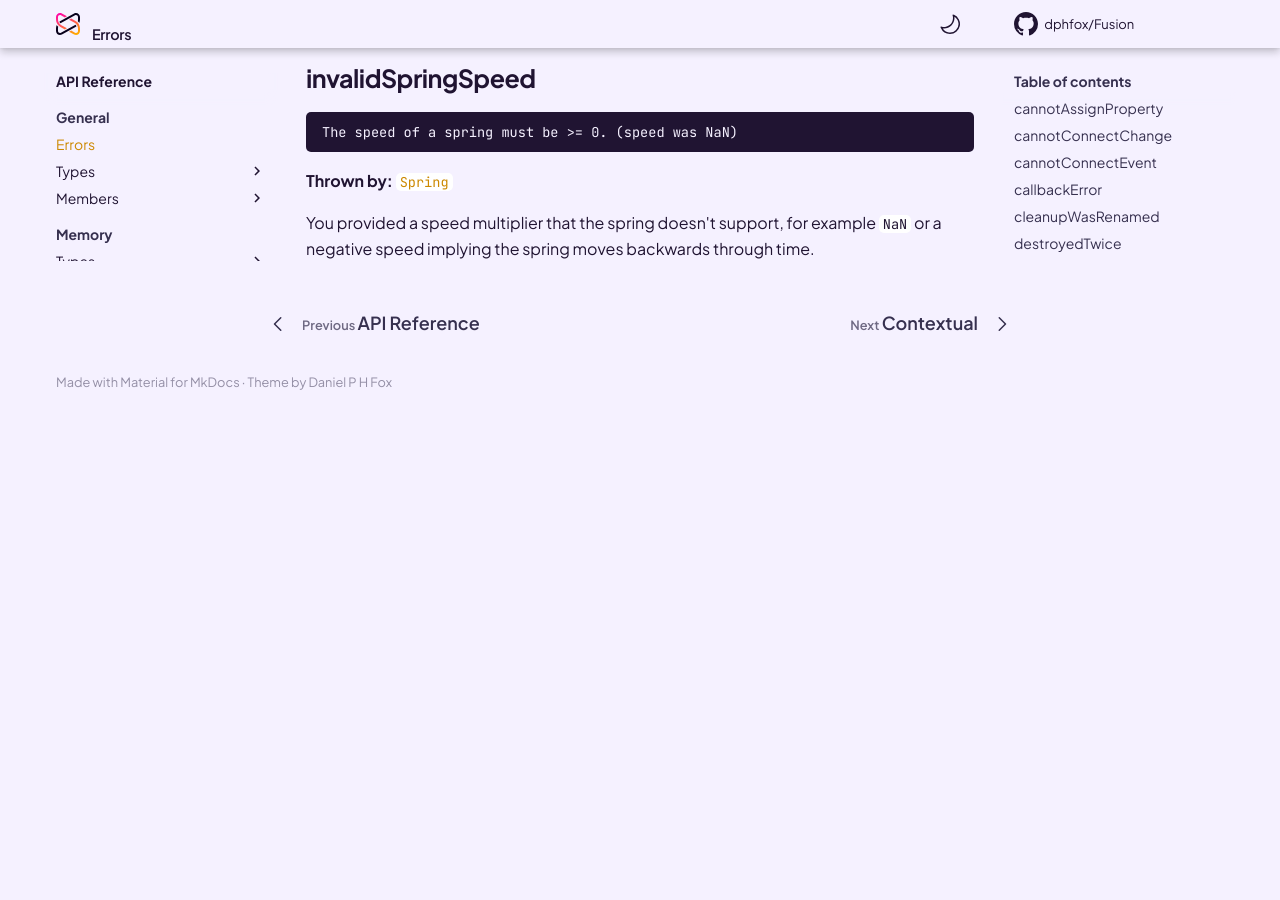
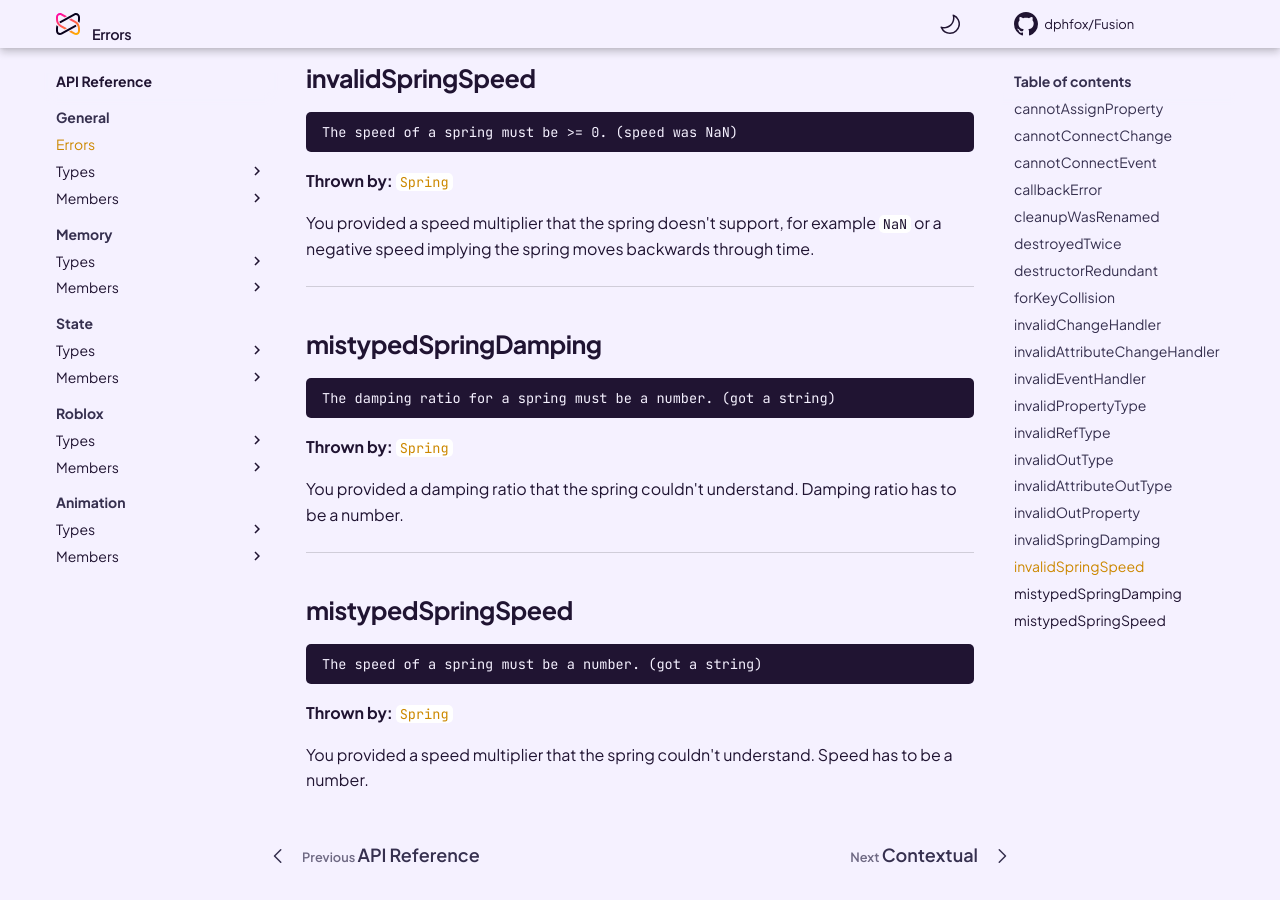
Before and after one commit to dphfox/Fusion, an MkDocs documentation site: the page built from docs/api-reference/general/errors.md, in a window 1280 px wide and 900 px high, scrolled down 5514 px. Built offline with MkDocs 1.6.1 and Material for MkDocs 9.7.7, drawn with Linux system fonts in a browser that asks for light colours; comment, search, counter and statistics services are not loaded; the version menu is left out; before the commit the page ends 5919 px from its top, so only the background shows below that.

Commit message:
mistypedSpringDamping/Speed errors

````diff
--- a/docs/api-reference/general/errors.md
+++ b/docs/api-reference/general/errors.md
@@ -380,3 +380,37 @@ The speed of a spring must be >= 0. (speed was NaN)
 You provided a speed multiplier that the spring doesn't support, for example
 `NaN` or a negative speed implying the spring moves backwards through time.
 </div>
+
+-----
+
+<div class="fusiondoc-error-api-section" markdown>
+
+## mistypedSpringDamping
+
+```
+The damping ratio for a spring must be a number. (got a string)
+```
+
+**Thrown by:**
+[`Spring`](../../instances/members/spring)
+
+You provided a damping ratio that the spring couldn't understand. Damping ratio
+has to be a number.
+</div>
+
+-----
+
+<div class="fusiondoc-error-api-section" markdown>
+
+## mistypedSpringSpeed
+
+```
+The speed of a spring must be a number. (got a string)
+```
+
+**Thrown by:**
+[`Spring`](../../instances/members/spring)
+
+You provided a speed multiplier that the spring couldn't understand. Speed has
+to be a number.
+</div>
````
